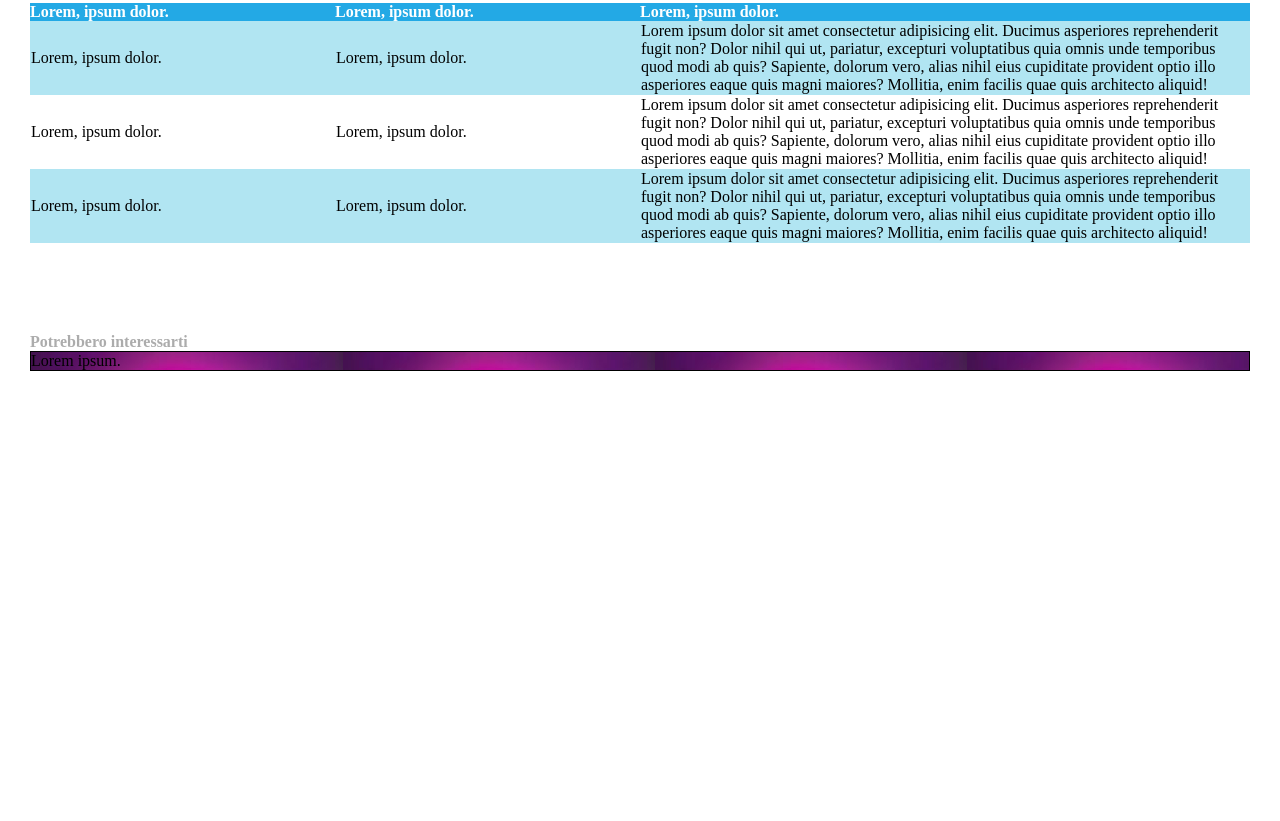
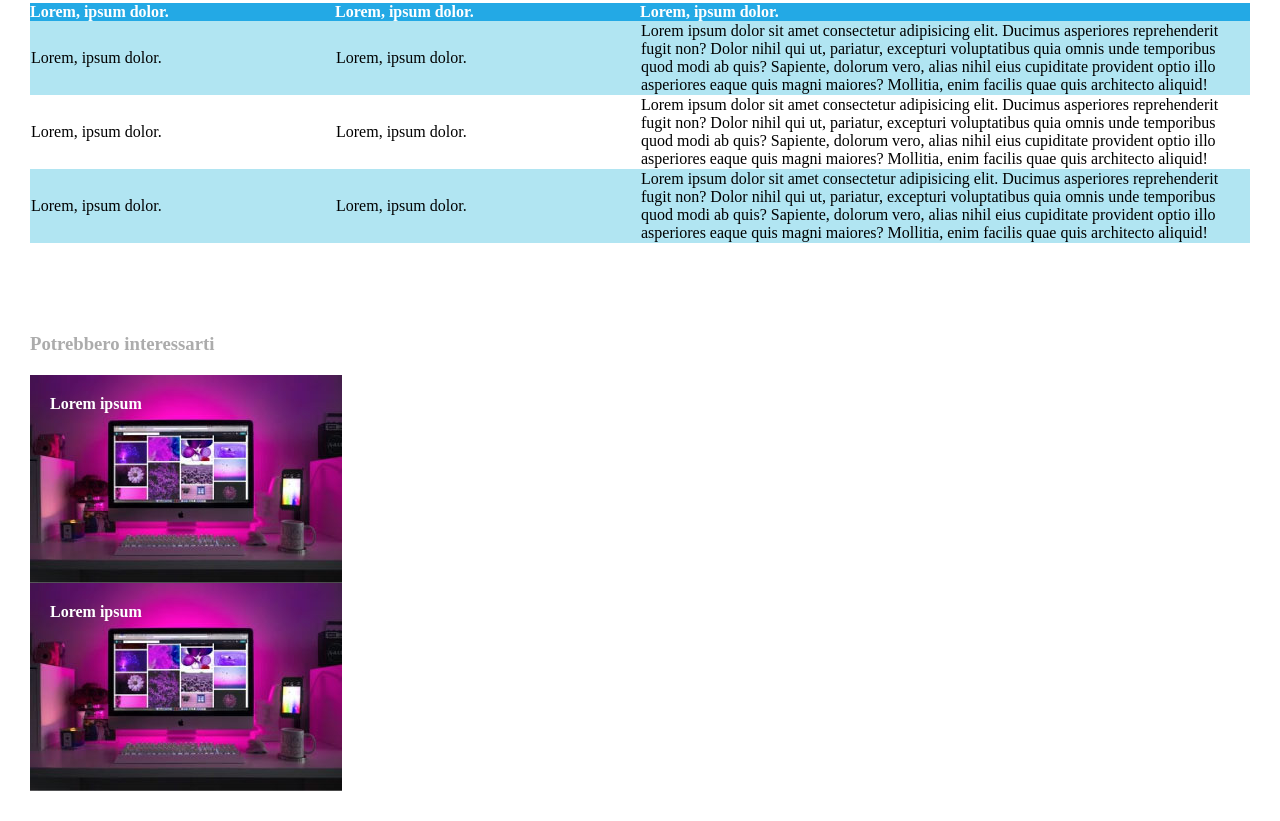
Before and after one commit to alessandrodaniello105/html-css-booleaner, a plain HTML site: page index.html in a window 1280 px wide. Shown: the part 898-1719 px from the top of the page. Before the commit the page ends 1299 px from the top, so only its background shows below. Drawn offline with Linux system fonts and the light colour scheme.

Commit message:
Near the end

```diff
--- a/css/style.css
+++ b/css/style.css
@@ -119,20 +119,23 @@ th{
 
 /* FOOTER */
 
-footer h4{
+footer h3{
   color: #ACACAC;
+  margin-bottom: 20px;
 }
 
-footer .box-relatives{
-  border: 1px solid black;
-  /* background-image: url(../img/monitor.jpg); */
 
+.box-relatives{
+  background-image: url(../img/monitor.jpg);
+  width: 312px;
+  height: 208px;
+  position: relative;
 }
 
-/* footer{
-  width: 400px;
-} */
-.box-relatives{
-  background-image: url(../img/monitor.jpg);
-
+.relative-caption{
+  color: white;
+  position: absolute;
+  top: 20px;
+  left: 20px;
+  font-weight: 700;
 }
--- a/index.html
+++ b/index.html
@@ -17,6 +17,7 @@
   </header>
 
   <main>
+    <!-- PARTE CENTRALE -->
     <section>
 
       <!-- INTESTAZIONE ARTICOLO -->
@@ -111,6 +112,7 @@
 
           </table>
         </div>
+        <!-- /TABELLA -->
 
       </div>
       <!-- /ARTICOLO -->
@@ -118,14 +120,21 @@
     </section>
   </main>
 
+  <!-- FOOTER E ARTICOLI RELATIVI -->
   <footer>
     <div class="relative-articles">
-      <h4>Potrebbero interessarti</h4>
+      <h3>Potrebbero interessarti</h3>
 
       <div class="box-relatives">
         <!-- <img src="img/monitor.jpg" alt=""> -->
 
-        <span>Lorem ipsum.</span>
+        <span class="relative-caption">Lorem ipsum</span>
+      </div>
+
+      <div class="box-relatives">
+        <!-- <img src="img/monitor.jpg" alt=""> -->
+
+        <span class="relative-caption">Lorem ipsum</span>
       </div>
     </div>
 
```
